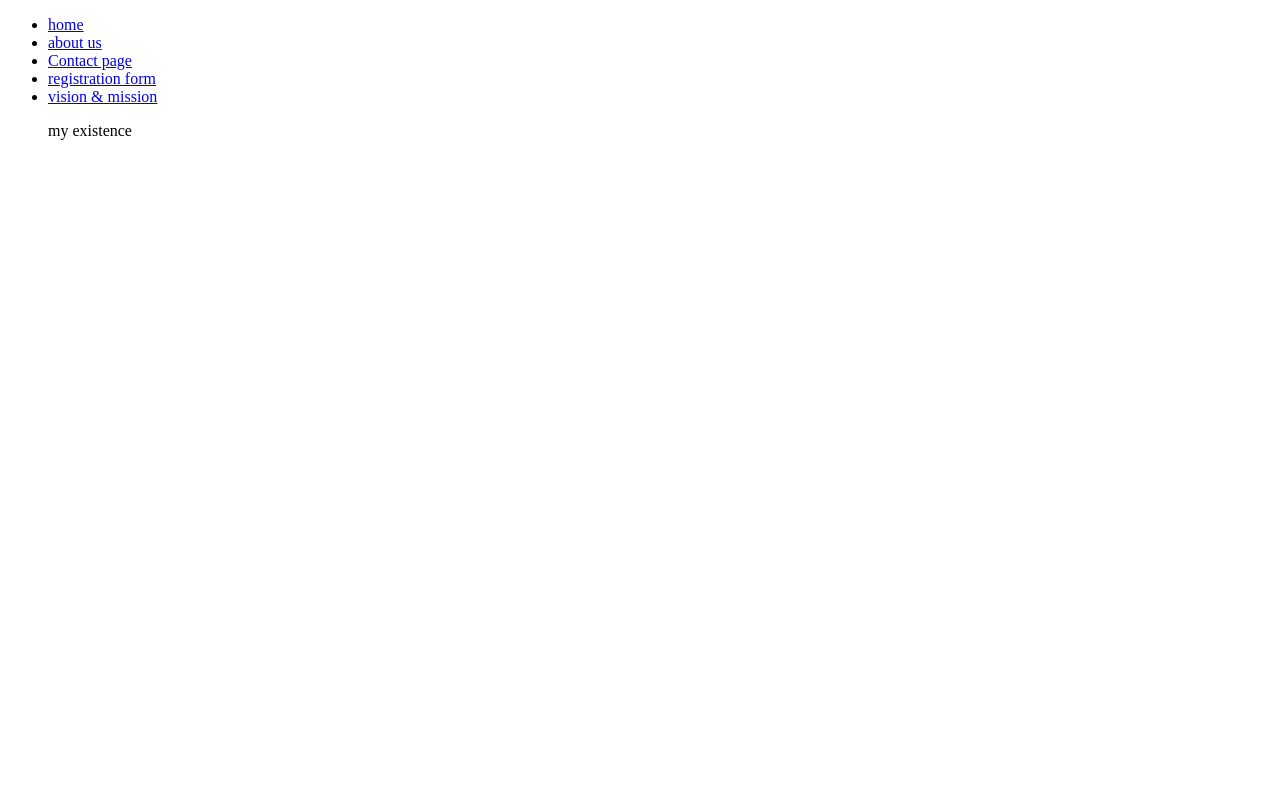
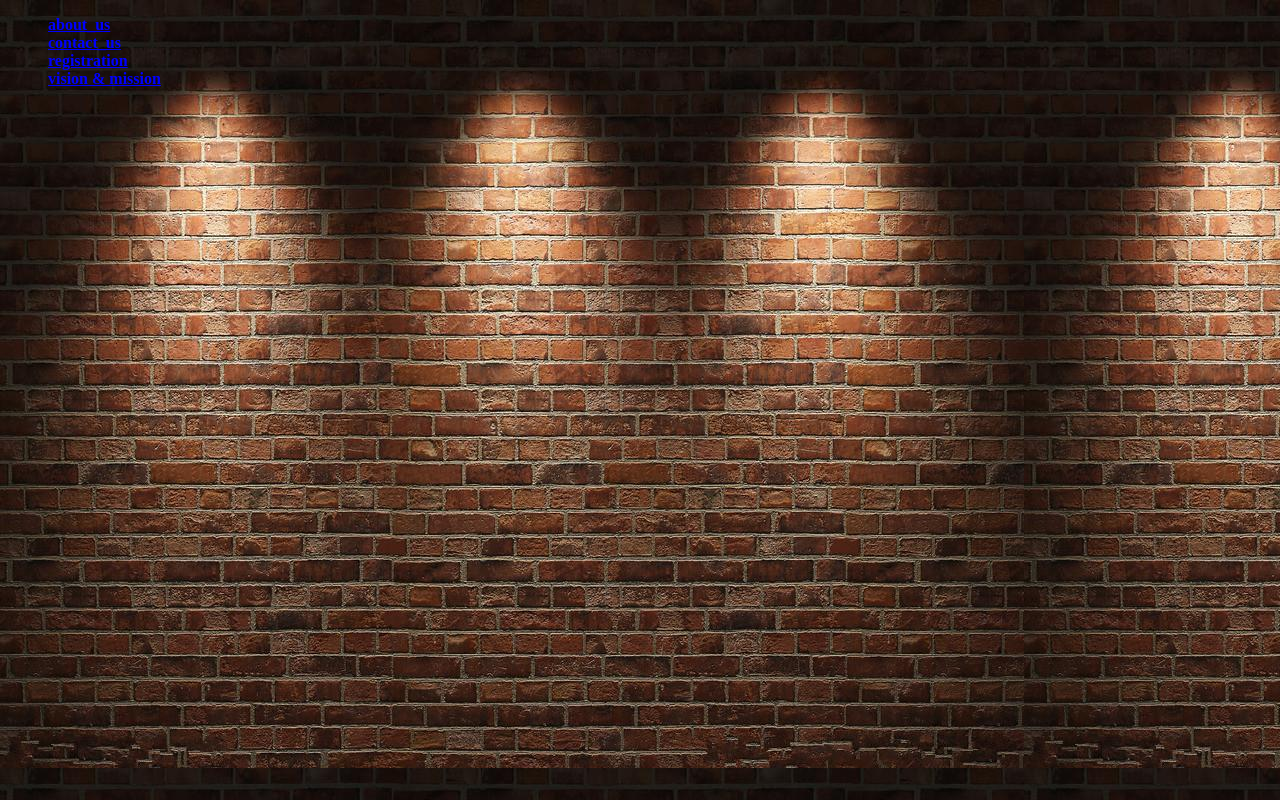
Before and after one commit to Abideen1/my-first-website, a plain HTML site: page index.html in a window 1280 px wide. Drawn offline with Linux system fonts and the light colour scheme.

Commit message:
i added links to index file

```diff
--- a/CSS/whatever.css
+++ b/CSS/whatever.css
@@ -0,0 +1,14 @@
+body{
+	background: url("../images/img_background.jpg");
+
+}
+
+li a{
+	color: blue;
+	font-weight: bolder;
+
+}
+
+li{
+	list-style-type: none;
+}
--- a/index.html
+++ b/index.html
@@ -2,24 +2,16 @@
 <html>
 <head>
 	<title>A_page_site</title>
-	<link rel="stylesheet" type="text/css" href="CSS/whatever.css">
+	<link rel="stylesheet" type="text/css" href="css/whatever.css">
 </head>
-<body style="">
+<body>
 
-	<ul>
+<ul>
+    <li><a href="about.html">about_us</a></li>
+	<li><a href="more/contact.html">contact_us</a></li>
+	<li><a href="../ex_2/registration.html">registration</a></li>
+	<li><a href="../ex_2/vision_mission.html">vision & mission</a></li>
+</ul>
 
-	<li><a href="#">home</a></li>
-	<li><a href="#">about us</a></li>
-	<li><a href="#">Contact page</a></li>
-	<li><a href="#">registration form</a>
-	<li><a href="#">vision & mission</a>
-
-	<p>my existence</p>
-
-
-
-
-
-	</ul>
 </body>
 </html>
```
Also changed, not shown: About_Us.html (deleted, +0 -10 lines), More/contact.html (added, +10 -0 lines), about.html (added, +29 -0 lines), images/Mr Jenyo.jpg (added), images/dev.jpg (added), images/download.jpg (added), images/image (1).jpg (added), images/images.jpg (added), images/img_background.jpg (added), images/nature.jpg (added), images/school_back.jpg (added), images/training.jpg (added), images/yellow_back.jpg (added), 2 other files.
